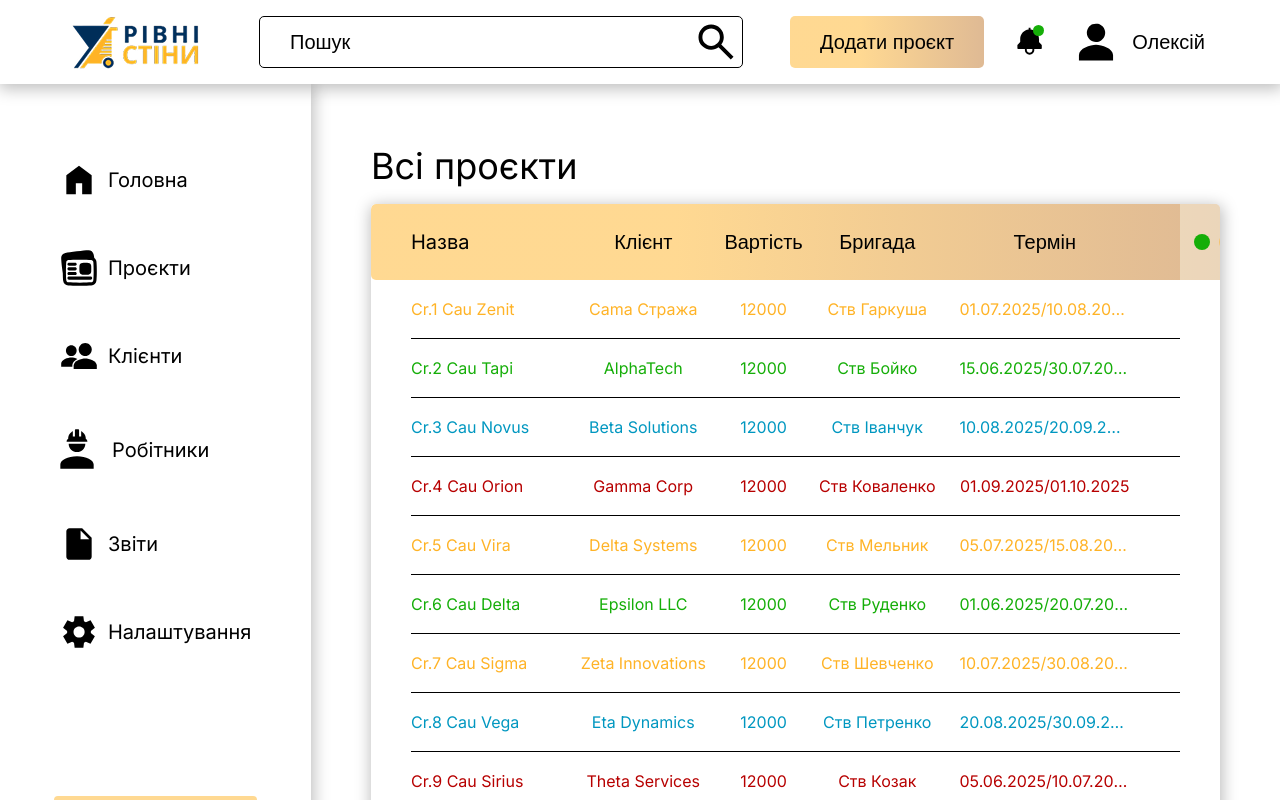
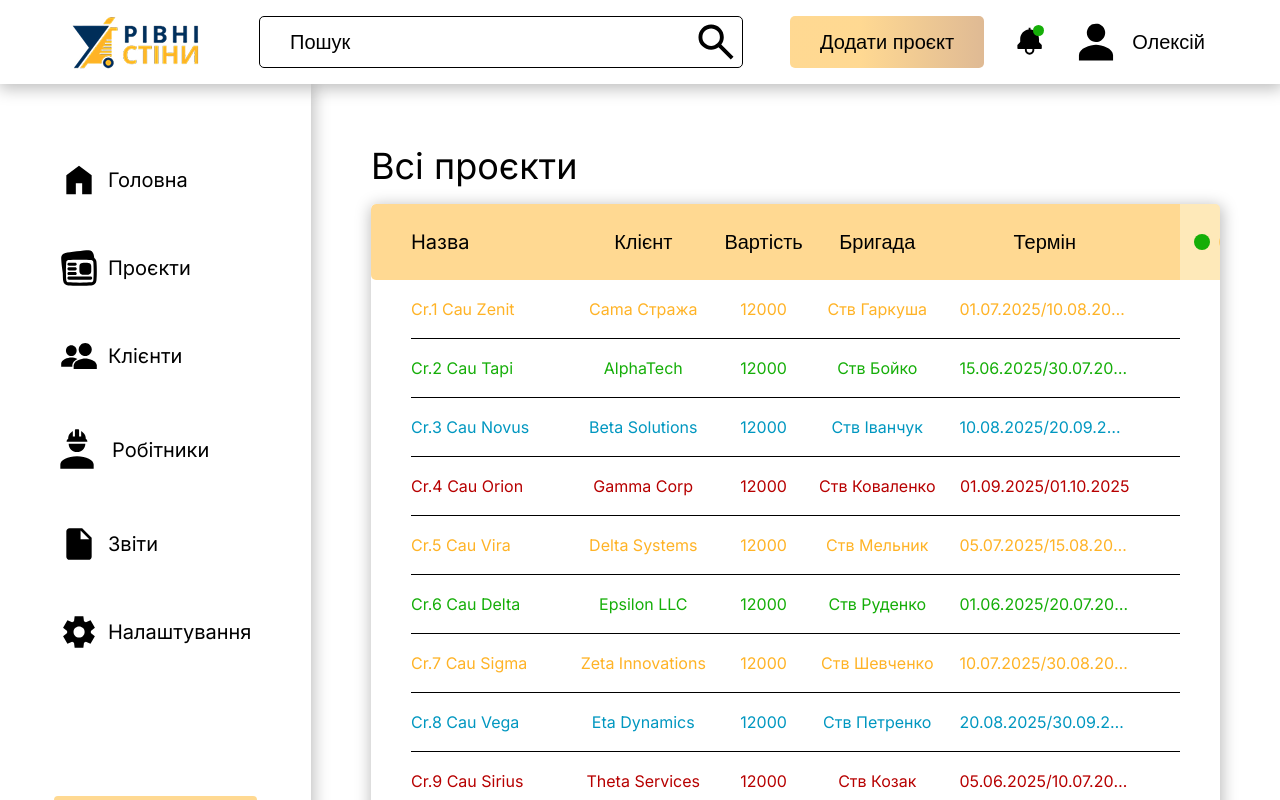
Before and after one commit to DonAkardion/StraightWalls_FE, a Next.js app: page /1/projects in a window 1280 px wide. Shown: the top 800 px of the page. Built offline with nearby package versions, Linux system fonts and the light colour scheme; a web font is replaced by a local one.

Commit message:
fix: projectDetails

```diff
--- a/src/components/Project/ProjectsDetailed/ProjectInfo/ProjectInfo.module.css
+++ b/src/components/Project/ProjectsDetailed/ProjectInfo/ProjectInfo.module.css
@@ -88,4 +88,8 @@
   .projectInfoStatus {
     font-size: 16px;
   }
+  .totalBtnTextSum {
+    font-size: 64px;
+    line-height: 76px;
+  }
 }
--- a/src/components/Project/ProjectsDetailed/ProjectInfo/ProjectInfo.tsx
+++ b/src/components/Project/ProjectsDetailed/ProjectInfo/ProjectInfo.tsx
@@ -169,7 +169,7 @@ export function ProjectInfo({ client, project }: Props) {
       </div>
       <div className={`${styles.projectTotal} w-full rounded-[5px]`}>
         <button
-          className={`${styles.projectTotalBtn} w-full h-[106px]  rounded-[5px]`}
+          className={`${styles.projectTotalBtn} w-full h-[106px] md:h-[144px] rounded-[5px]`}
         >
           <div className={`${styles.projectTotalBtnText} flex flex-col`}>
             <span className={`${styles.totalBtnTextTytle}`}>
--- a/src/components/Table/Table.module.css
+++ b/src/components/Table/Table.module.css
@@ -21,7 +21,7 @@
 .TableTopRow {
   border-radius: 5px;
 
-  background: var(--yellow-gradient);
+  background: var(--yellow);
 }
 .TableRowCell {
   font-family: var(--font-koulen);
```
